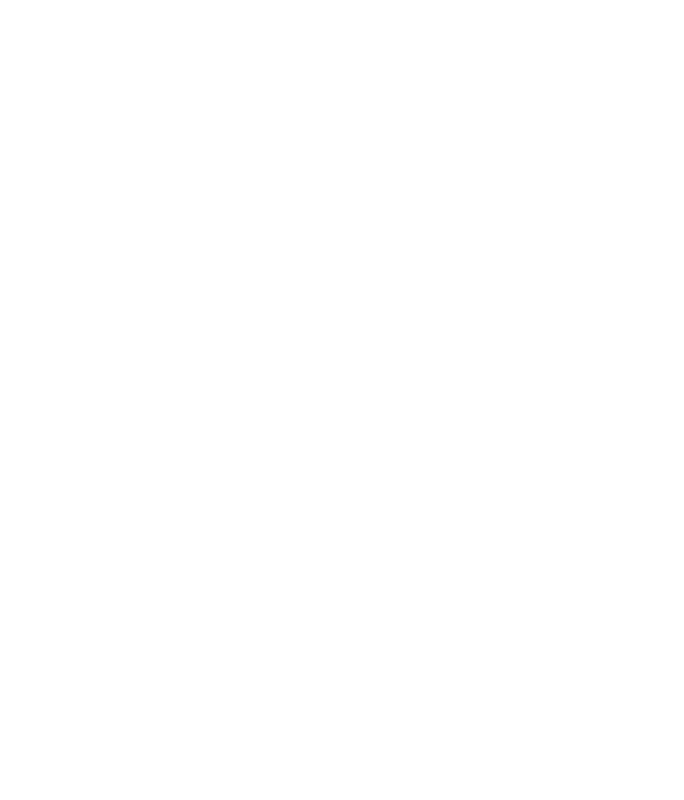
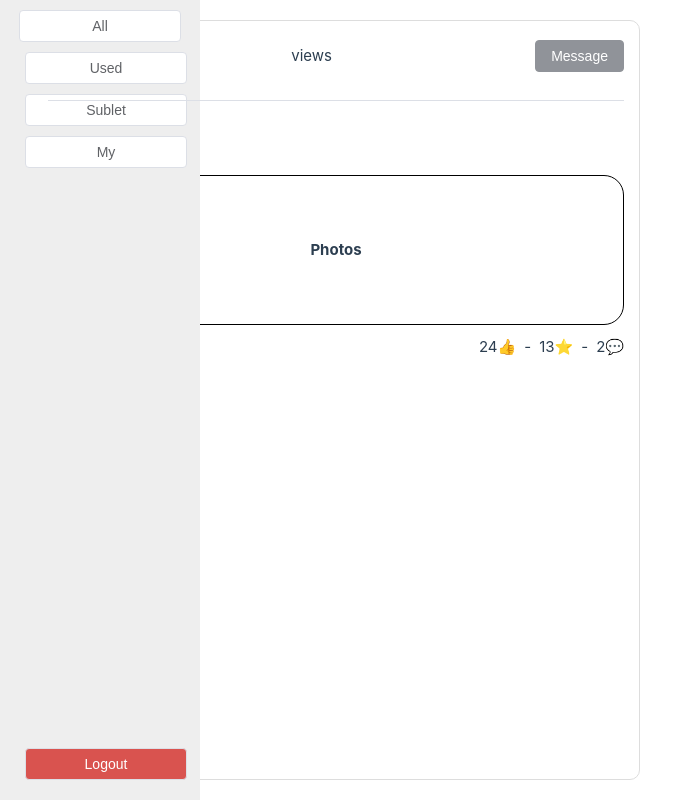
Before and after one commit to FLYINGARUTO/RoomAndGoods, a Vue app in the folder frontend/: page /post/1 in a window 1280 px wide. Before the commit this address had no page. Shown: the whole page, without its empty margins (0-684 px from the left). Built offline with nearby package versions, Linux system fonts and the light colour scheme; no server answers.

Commit message:
implemented post details page

```diff
--- a/frontend/src/routers/route.js
+++ b/frontend/src/routers/route.js
@@ -8,7 +8,21 @@
         {
             path:"/",
             name:"home",
-            component: ()=>import('../views/Homepage.vue'),
+            component: ()=>import('../views/HomeView.vue'),
+            children:[
+                {
+                    path:'',
+                    name:"home-post-list",
+                    component:()=>import('@/views/home/Home.vue')
+
+                },{
+                    path:'/post/:id',
+                    name:"home-post-detail",
+                    props:true,
+                    component:()=>import('@/views/home/PostDetail.vue')
+                }
+
+            ]
         }
 
     ]
--- /dev/null
+++ b/frontend/src/views/HomeView.vue
@@ -0,0 +1,63 @@
+<script setup>
+import router from '@/routers/route';
+
+</script>
+<template>
+    <div class="homepage">
+      <!-- Sidebar -->
+      <div class="sidebar" >
+        <el-button class="sidebar-btn" @click="router.push('/')">All</el-button>
+        <el-button class="sidebar-btn" @click="router.push('/')">Used</el-button>
+        <el-button class="sidebar-btn" @click="router.push('/')">Sublet</el-button>
+        <el-button class="sidebar-btn">My</el-button>
+        <el-button class="sidebar-btn logout">Logout</el-button>
+      </div>
+
+      <router-view v-slot="{Component}">
+        <transition name="el-zoom-in-center" mode="out-in" >
+          <component :is="Component"/>
+        </transition>
+      </router-view>
+
+    </div>
+  </template>
+
+  <style scoped>
+  /* 🌟 让 homepage 使用 flex 贴紧左侧，并让右侧填充 */
+  .homepage {
+    display: flex;
+    height: 100vh;
+    width: 100%;  /* 确保撑满整个屏幕 */
+    overflow: hidden;
+  }
+
+  /* 🌟 让 sidebar 贴紧左边 */
+  .sidebar {
+    position: fixed;
+    left: 0px;
+    height: 100vh;
+    width: 200px; /* 侧边栏固定宽度 */
+    background: #eeeeee;
+    display: flex;
+    flex-direction: column;
+    align-items: center; /* ✅ 让所有按钮居中对齐 */
+    padding: 10px;
+}
+
+.sidebar-btn {
+    width: 90%; /* ✅ 统一按钮宽度 */
+    max-width: 180px; /* ✅ 确保不会太宽 */
+    margin-bottom: 10px; /* ✅ 让按钮间隔一致 */
+}
+
+.logout {
+    background: #d9534f;
+    color: white;
+    position: relative;
+    margin-top: auto;
+    width: 90%; /* ✅ 让 Logout 按钮和其他按钮宽度一致 */
+}
+
+
+
+  </style>
--- /dev/null
+++ b/frontend/src/views/home/Home.vue
@@ -0,0 +1,119 @@
+<script setup>
+    import { onMounted } from 'vue'
+    import { ref,computed} from 'vue';
+    import {get,post} from '@/net/index'
+    import router from "@/routers/route"
+    onMounted(() => {
+        get("/api/get_post_list",(res)=>{
+            console.log(res)
+            posts.value=res.map(item=>({
+              id: item.id,
+              title: item.title,
+              user: item.publisher_id,
+              details: item.details,
+              views: item.views,
+              date: item.create_time
+            }))
+          })
+
+    })
+
+    // Sample post data
+    const posts = ref([]);
+
+    const sortBy = ref('views'); // Default sorting method
+
+    // Sorting logic
+    const sortedPosts = computed(() => {
+      return [...posts.value].sort((a, b) => (sortBy.value === 'views' ? b.views - a.views : new Date(b.date) - new Date(a.date)));
+    });
+
+    const goToDetail=(postId)=>{
+        router.push(`/post/${postId}`)
+    }
+
+</script>
+<template>
+
+    <div class="main-content">
+
+      <div class="banner">
+        <text style="font-weight: bold;">Advertising Space for Rent</text>
+      </div>
+
+
+      <div class="sort-bar">
+        <div>
+          <el-button @click="sortBy = 'views'" :type="sortBy === 'views' ? 'primary' : ''">Sort by views</el-button>
+          <el-button @click="sortBy = 'time'" :type="sortBy === 'time' ? 'primary' : ''">Sort by time</el-button>
+        </div>
+
+        <el-button type="success" class="post-btn">Post</el-button>
+      </div>
+
+
+      <div class="post-list">
+        <el-card v-for="post in sortedPosts" :key="post.title" shadow="hover" class="post-card"
+              @click="goToDetail(post.id)">
+
+          <h3 style="font-weight: bold;">{{ post.title }}</h3>
+          <p>{{ post.details }}</p>
+          <p>{{ post.views }} views, {{ post.date }}</p>
+        </el-card>
+      </div>
+    </div>
+  </template>
+
+
+
+
+  <style scoped>
+
+  /* 🌟 让 main-content 占满剩余空间 */
+  .main-content {
+    flex: 1;  /* 让它自动填充剩余空间 */
+    display: flex;
+    flex-direction: column;
+    padding: 10px;
+    width: 500px;
+  }
+
+  /* Banner */
+  .banner {
+    width: 100%;
+    height: 100px;
+    background: white;
+    border-radius: 15px;
+    border:1px solid #eeeeee;
+    display: flex;
+    justify-content: center;
+    align-items: center;
+    font-size: 20px;
+    overflow: hidden;
+  }
+
+  /* Sorting Bar */
+.sort-bar {
+  display: flex;
+  justify-content: space-between; /* ✅ 让第一个和最后一个元素分开 */
+  align-items: center;
+  width: 100%;
+  margin-top: 10px;
+}
+
+
+  .sort-bar .el-button {
+    margin-right: 10px;
+  }
+
+  /* Post List */
+  .post-list {
+    margin-top: 10px;
+    flex: 1;
+  }
+
+  .post-card {
+    margin-bottom: 10px;
+  }
+
+  </style>
--- /dev/null
+++ b/frontend/src/views/home/PostDetail.vue
@@ -0,0 +1,116 @@
+<template>
+    <div class="post-container">
+      <!-- User Info Section -->
+      <div class="user-info">
+        <el-avatar class="avatar">Avatar</el-avatar>
+        <div>
+          <p>{{ postData.views }} views     {{ postData.create_time }}</p>
+        </div>
+        <el-button type="info" class="message-btn">Message</el-button>
+      </div>
+
+      <el-divider></el-divider>
+
+      <!-- Post Content -->
+      <div class="post-content">
+
+
+        <h3  style="font-weight: bold;">{{postData.title}}</h3>
+        <p class="post-details">{{postData.details }}</p>
+
+        <!-- Photo Box -->
+        <div class="photo-box">
+          Photos
+        </div>
+        <div class="reaction-icons">
+            <text>24👍</text>
+            <text>-</text>
+            <text>13⭐</text>
+            <text>-</text>
+            <text>2💬</text>
+        </div>
+      </div>
+    </div>
+  </template>
+
+  <script setup>
+    import { ref } from 'vue';
+    import { ElAvatar, ElButton, ElDivider, ElIcon } from 'element-plus';
+    import { onMounted } from 'vue';
+    import {get,post} from '@/net/index'
+    import router from '@/routers/route'
+    import { useRoute } from 'vue-router';
+    const postData = ref({ });
+    const route = useRoute()
+    onMounted(()=>{
+        console.log(route.params)
+        const id=route.params.id;
+        get(`/api/get-post/${id}`,(res)=>{
+            console.log(`response to /api/get-post/${id} : `,res)
+            postData.value=res
+        })
+    })
+  </script>
+
+  <style scoped>
+.post-container {
+  width: 60vw;
+  max-width: 800px;
+  margin: 20px auto;
+  background: white;
+  padding: 15px;
+  border-radius: 10px;
+  border: 1px solid #ddd;
+}
+
+/* 用户信息栏 */
+.user-info {
+  display: flex;
+  align-items: center;
+  justify-content: space-between;
+  width: 100%;
+}
+
+/* 头像 */
+.avatar {
+  font-size: 14px;
+  background: white;
+  color: black;
+  border: 1px solid black;
+  padding: 10px;
+  border-radius: 50%;
+}
+
+/* 让 post-content 占满 */
+.post-content {
+    margin: 20px 0;
+    display: flex;
+    flex-direction: column;
+    align-items: flex-start;
+    width: 100%;
+}
+.post-details{
+    color: #333333;
+    margin: 20px 0
+}
+/* 让照片区域撑满 */
+.photo-box {
+  width: 100%;
+  height: 150px;
+  margin: 10px 0;
+  border: 1px solid black;
+  border-radius: 20px;
+  display: flex;
+  justify-content: center;
+  align-items: center;
+  font-weight: bold;
+}
+
+/* 让 reaction-icons 右对齐 */
+.reaction-icons {
+  display: flex;
+  gap: 8px;
+  align-self: flex-end;
+}
+
+  </style>
--- a/frontend/src/views/Homepage.vue
+++ b/frontend/src/views/post/PostDetail.vue
@@ -41,7 +41,10 @@
       <!-- Main Content -->
       <div class="main-content">
         <!-- Banner -->
-        <div class="banner">Banner</div>
+        <div class="banner">
+          <!-- <img src="../assets/banner.png" class="banner-img"> -->
+          <text style="font-weight: bold;">Advertising Space for Rent</text>
+        </div>
 
         <!-- Sorting & Post Button -->
         <div class="sort-bar">
@@ -53,7 +56,7 @@
         <!-- Post List -->
         <div class="post-list">
           <el-card v-for="post in sortedPosts" :key="post.title" shadow="hover" class="post-card">
-            <h3>{{ post.title }}</h3>
+            <h3 style="font-weight: bold;">{{ post.title }}</h3>
             <p>{{ post.details }}</p>
             <p>{{ post.views }} views, {{ post.date }}</p>
           </el-card>
@@ -112,14 +115,20 @@
   .banner {
     width: 100%;
     height: 100px;
-    background: lightgray;
+    background: white;
     border-radius: 15px;
+    border: 3px solid #eeeeee;
     display: flex;
     justify-content: center;
     align-items: center;
     font-size: 20px;
+    overflow: hidden;
   }
-
+  .banner-img {
+  max-width: 100%;  /* ✅ 确保图片不会超出 */
+  max-height: 100%; /* ✅ 确保图片不会超出 */
+  object-fit: contain; /* ✅ 保持比例 */
+}
   /* Sorting Bar */
   .sort-bar {
     display: flex;
```
Also changed, not shown: frontend/src/routers/参考.js (added, +53 -0 lines), frontend/src/views/identity/LoginPage.vue (renamed from frontend/src/views/welcome/LoginPage.vue), 2 other files (tests, documents, lock files or other folders).
